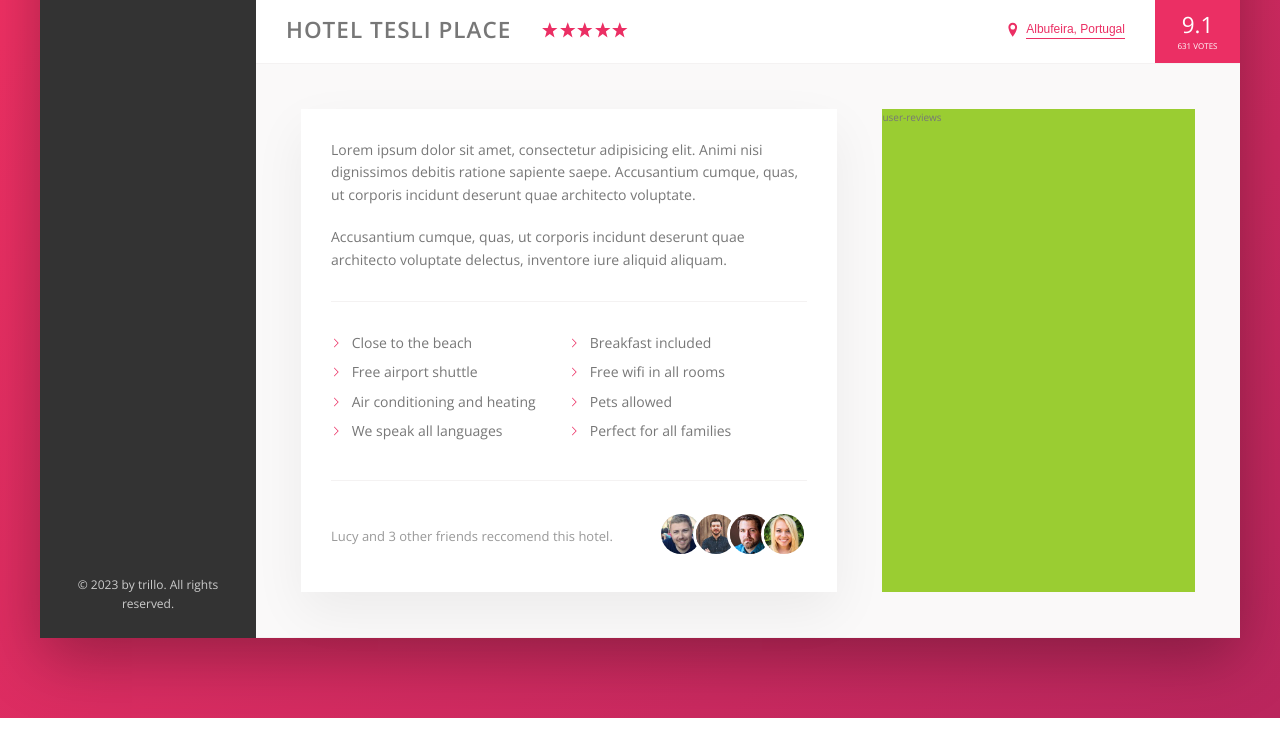
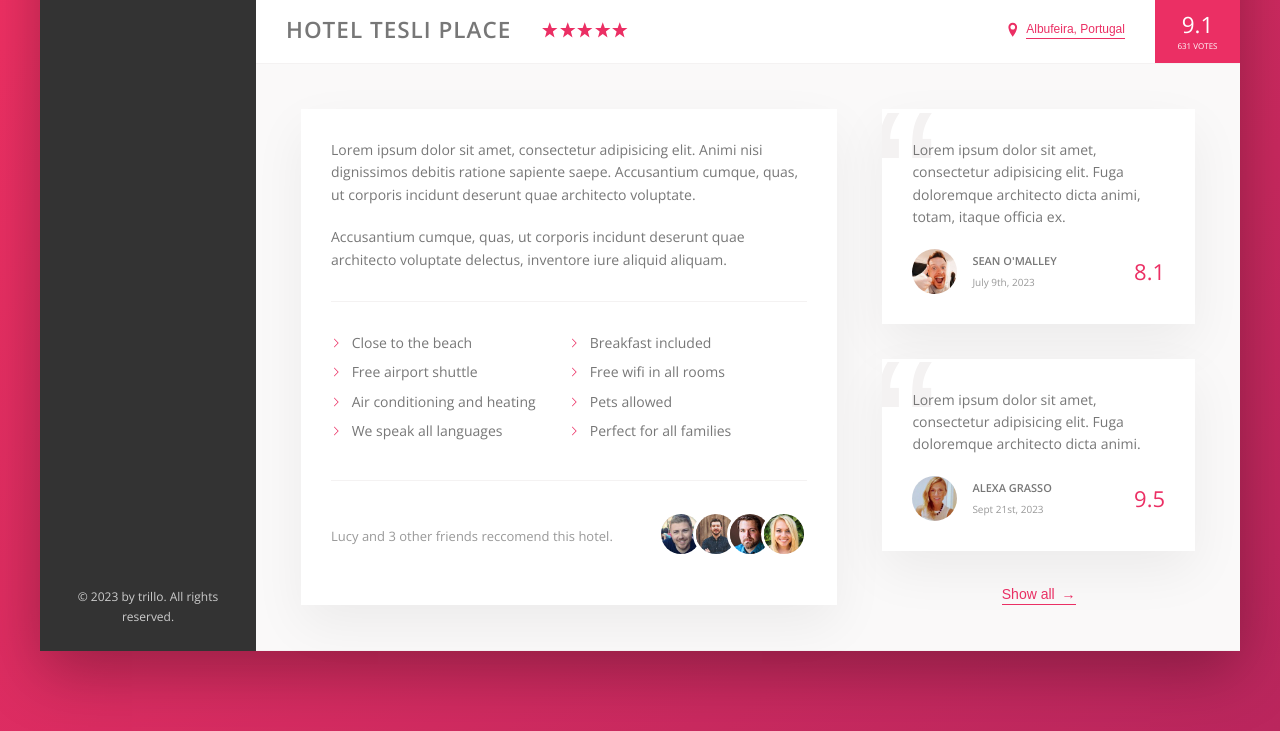
Before and after one commit to Marko010101/booking-app, a website: page starter/index.html in a window 1280 px wide. Shown: the part 538-1269 px from the top of the page. Drawn offline with nearby package versions, Linux system fonts and the light colour scheme.

Commit message:
Finished review section

```diff
--- a/starter/index.html
+++ b/starter/index.html
@@ -181,9 +181,40 @@
                                 </div>
                             </div>
                         </div>
+
                         <div class="user-reviews">
-                            user-reviews
+                            <figure class="review">
+                                <blockquote class="review__text">
+                                    Lorem ipsum dolor sit amet, consectetur adipisicing elit. Fuga doloremque architecto dicta animi, totam, itaque officia ex.
+                                </blockquote>
+                                <figcaption class="review__user">
+                                    <img src="img/user-1.jpg" alt="user 1" class="review__photo">
+                                    <div class="review__user-box">
+                                        <p class="review__user-name">sean o'malley</p>
+                                        <p class="review__user-date">July 9th, 2023</p>
+                                    </div>
+                                    <div class="review__rating">8.1</div>
+                                </figcaption>
+                            </figure>
+
+                            <figure class="review">
+                                <blockquote class="review__text">
+                                    Lorem ipsum dolor sit amet, consectetur adipisicing elit. Fuga doloremque architecto dicta animi.
+                                </blockquote>
+                                <figcaption class="review__user">
+                                    <img src="img/user-2.jpg" alt="user 2" class="review__photo">
+                                    <div class="review__user-box">
+                                        <p class="review__user-name">alexa grasso</p>
+                                        <p class="review__user-date">Sept 21st, 2023</p>
+                                    </div>
+                                    <div class="review__rating">9.5</div>
+                                </figcaption>
+                            </figure>
+                            <button class="btn-inline">
+                                Show all <span>&rarr;</span>
+                            </button>
                         </div>
+
 
                     </div>
 
--- a/starter/sass/_components.scss
+++ b/starter/sass/_components.scss
@@ -289,9 +289,20 @@
     cursor: pointer;
     transition: all 0.2s;
 
+    & span {
+        margin-left: 3px;
+    }
+
     &:hover {
         color: var(--color-grey-dark-1);
+
+        span {
+            margin-left: 8px;
+            transition: margin-left 0.2s;
+        }
     }
+
+
 
     &:focus {
         outline: none;
@@ -392,3 +403,67 @@
         }
     }
 }
+
+
+/////////////////////////
+//  REVIEWS
+
+.review{
+    background-color: #fff;
+    box-shadow: var(--shadow-light);
+    padding: 3rem;
+    margin-bottom: 3.5rem;
+    position: relative;
+    overflow: hidden;
+
+    &__text {
+        margin-bottom: 2rem;
+        z-index: 10;
+        position: relative;
+    }
+
+    &__user{
+        display: flex;
+        align-items: center;
+    }
+
+    &__photo{
+        height: 4.5rem;
+        width: 4.5rem;
+        border-radius: 50%;
+        margin-right: 1.5rem;
+    }
+    &__user-box{
+        margin-right: auto;
+    }
+
+    &__user-name{
+        font-size: 1.1rem;
+        font-weight: 600;
+        text-transform: uppercase;
+        margin-bottom: 0.4rem;
+    }
+
+    &__user-date{
+    font-size: 1rem;
+    color: var(--color-grey-dark-3);
+    }
+
+    &__rating{
+        color: var(--color-primary);
+        font-size: 2.2rem;
+        font-weight: 300;
+    }
+
+    &::before {
+        content: "\201C";
+        position: absolute;
+        top: -2.75rem;
+        left: -1rem;
+        line-height: 1;
+        font-size: 20rem;
+        color: var(--color-grey-light-2);
+        font-family: sans-serif;
+        z-index: 1;
+    }
+}
--- a/starter/sass/_layout.scss
+++ b/starter/sass/_layout.scss
@@ -39,6 +39,7 @@
 }
 
 .detail {
+    font-size: 1.4rem;
     display: flex;
     padding: 4.5rem;
     background-color: var(--color-grey-light-1);
@@ -46,7 +47,6 @@
 }
 
 .description {
-    font-size: 1.4rem;
     background-color: #fff;
     box-shadow: var(--shadow-light);
     padding: 3rem;
@@ -55,6 +55,8 @@
 }
 
 .user-reviews {
-    background-color: yellowgreen;
     flex: 1;
+    display: flex;
+    flex-direction: column;
+    align-items: center;
 }
```
Also changed, not shown: starter/css/style.css.
